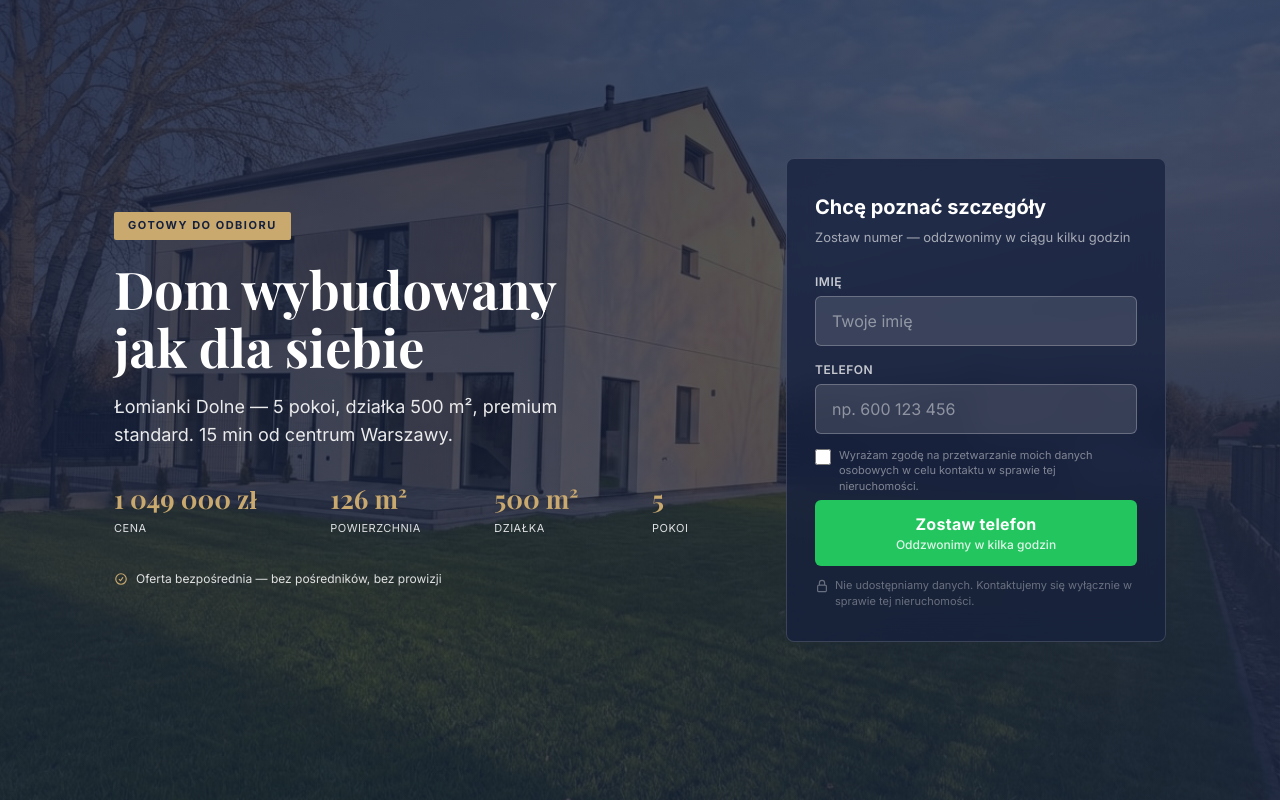
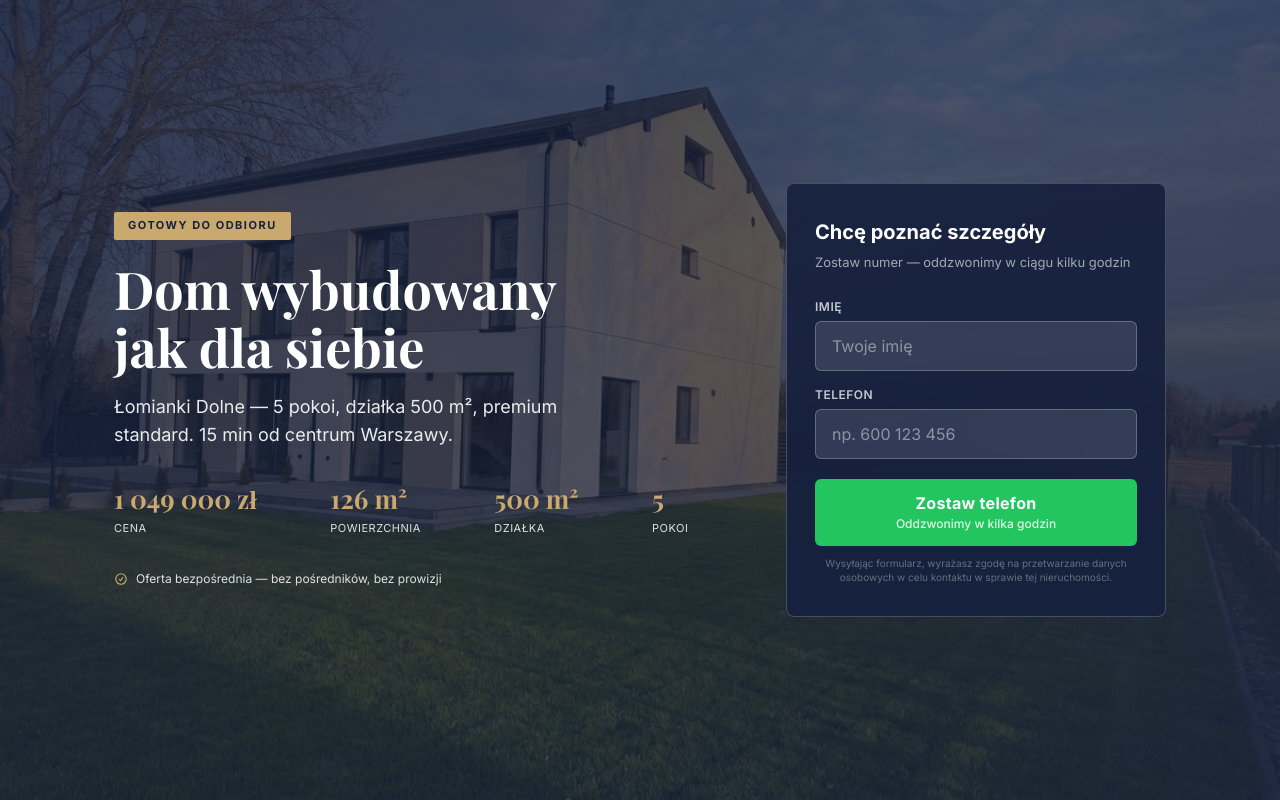
Before and after one commit to bartgryszko/brzegowa-landing, a website: page index.html in a window 1280 px wide. Shown: the top 800 px of the page. Drawn offline with nearby package versions, Linux system fonts and the light colour scheme.

Commit message:
Increase form contrast, move consent text below button
- Darker form background (0.92 opacity)
- Consent as passive text under submit button (no checkbox)
- Removed form-note, cleaner layout

```diff
--- a/index.html
+++ b/index.html
@@ -57,7 +57,7 @@
     .hero-trust svg{width:14px;height:14px;color:var(--gold);flex-shrink:0}
 
     /* FORM CARD (in hero) */
-    .form-card{background:rgba(22,33,62,.75);border:1px solid rgba(255,255,255,.15);border-radius:8px;padding:32px 28px;backdrop-filter:blur(16px)}
+    .form-card{background:rgba(22,33,62,.92);border:1px solid rgba(255,255,255,.2);border-radius:8px;padding:32px 28px;backdrop-filter:blur(16px)}
     .form-card h2{font-size:20px;font-weight:700;color:var(--white);margin-bottom:4px}
     .form-card .form-sub{font-size:13px;color:rgba(255,255,255,.6);margin-bottom:24px}
     .form-group{margin-bottom:14px}
@@ -69,8 +69,7 @@
     .form-submit:hover{background:#16a34a}
     .form-submit small{display:block;font-size:12px;font-weight:500;opacity:.85;letter-spacing:0;margin-top:2px}
     .form-submit:disabled{opacity:.6;cursor:not-allowed}
-    .form-consent{display:flex;align-items:start;gap:8px;font-size:11px;color:rgba(255,255,255,.45);margin-top:10px;line-height:1.4;cursor:pointer}
-    .form-consent input[type="checkbox"]{width:16px;height:16px;flex-shrink:0;margin-top:1px;accent-color:var(--gold);cursor:pointer}
+    .form-consent{font-size:10px;color:rgba(255,255,255,.35);margin-top:10px;line-height:1.4;text-align:center}
     .form-note{display:flex;align-items:start;gap:6px;font-size:11px;color:rgba(255,255,255,.35);margin-top:12px;line-height:1.4}
     .form-note svg{width:14px;height:14px;flex-shrink:0;margin-top:1px;color:rgba(255,255,255,.35)}
 
@@ -203,16 +202,9 @@
             <label for="phone">Telefon</label>
             <input type="tel" id="phone" name="phone" placeholder="np. 600 123 456" required inputmode="tel" autocomplete="tel">
           </div>
-          <label class="form-consent">
-            <input type="checkbox" name="consent" required>
-            <span>Wyrażam zgodę na przetwarzanie moich danych osobowych w celu kontaktu w sprawie tej nieruchomości.</span>
-          </label>
           <div class="cf-turnstile" data-sitekey="0x4AAAAAACk6lS6MnM8bGloi" data-theme="dark" data-size="compact"></div>
           <button type="submit" class="form-submit" id="submitBtn">Zostaw telefon<small>Oddzwonimy w kilka godzin</small></button>
-          <div class="form-note">
-            <svg xmlns="http://www.w3.org/2000/svg" fill="none" viewBox="0 0 24 24" stroke-width="2" stroke="currentColor"><path stroke-linecap="round" stroke-linejoin="round" d="M16.5 10.5V6.75a4.5 4.5 0 1 0-9 0v3.75m-.75 11.25h10.5a2.25 2.25 0 0 0 2.25-2.25v-6.75a2.25 2.25 0 0 0-2.25-2.25H6.75a2.25 2.25 0 0 0-2.25 2.25v6.75a2.25 2.25 0 0 0 2.25 2.25Z"/></svg>
-            Nie udostępniamy danych. Kontaktujemy się wyłącznie w sprawie tej nieruchomości.
-          </div>
+          <p class="form-consent">Wysyłając formularz, wyrażasz zgodę na przetwarzanie danych osobowych w celu kontaktu w sprawie tej nieruchomości.</p>
         </form>
         <div class="form-success" id="formSuccessDesktop">
           <div class="check">
@@ -297,16 +289,9 @@
             <input type="text" name="name" placeholder="Twoje imię" required autocomplete="given-name">
             <input type="tel" name="phone" placeholder="Numer telefonu" required inputmode="tel" autocomplete="tel">
           </div>
-          <label class="form-consent">
-            <input type="checkbox" name="consent" required>
-            <span>Wyrażam zgodę na przetwarzanie moich danych osobowych w celu kontaktu w sprawie tej nieruchomości.</span>
-          </label>
           <div class="cf-turnstile" data-sitekey="0x4AAAAAACk6lS6MnM8bGloi" data-theme="dark" data-size="compact"></div>
           <button type="submit" class="form-submit" id="submitBtnFinal">Zostaw telefon<small>Oddzwonimy w kilka godzin</small></button>
-          <div class="form-note">
-            <svg xmlns="http://www.w3.org/2000/svg" fill="none" viewBox="0 0 24 24" stroke-width="2" stroke="currentColor"><path stroke-linecap="round" stroke-linejoin="round" d="M16.5 10.5V6.75a4.5 4.5 0 1 0-9 0v3.75m-.75 11.25h10.5a2.25 2.25 0 0 0 2.25-2.25v-6.75a2.25 2.25 0 0 0-2.25-2.25H6.75a2.25 2.25 0 0 0-2.25 2.25v6.75a2.25 2.25 0 0 0 2.25 2.25Z"/></svg>
-            Nie udostępniamy danych. Kontaktujemy się wyłącznie w&nbsp;sprawie tej nieruchomości.
-          </div>
+          <p class="form-consent">Wysyłając formularz, wyrażasz zgodę na przetwarzanie danych osobowych w celu kontaktu w sprawie tej nieruchomości.</p>
         </form>
         <div class="form-success" id="formSuccessFinal">
           <div class="check">
```
